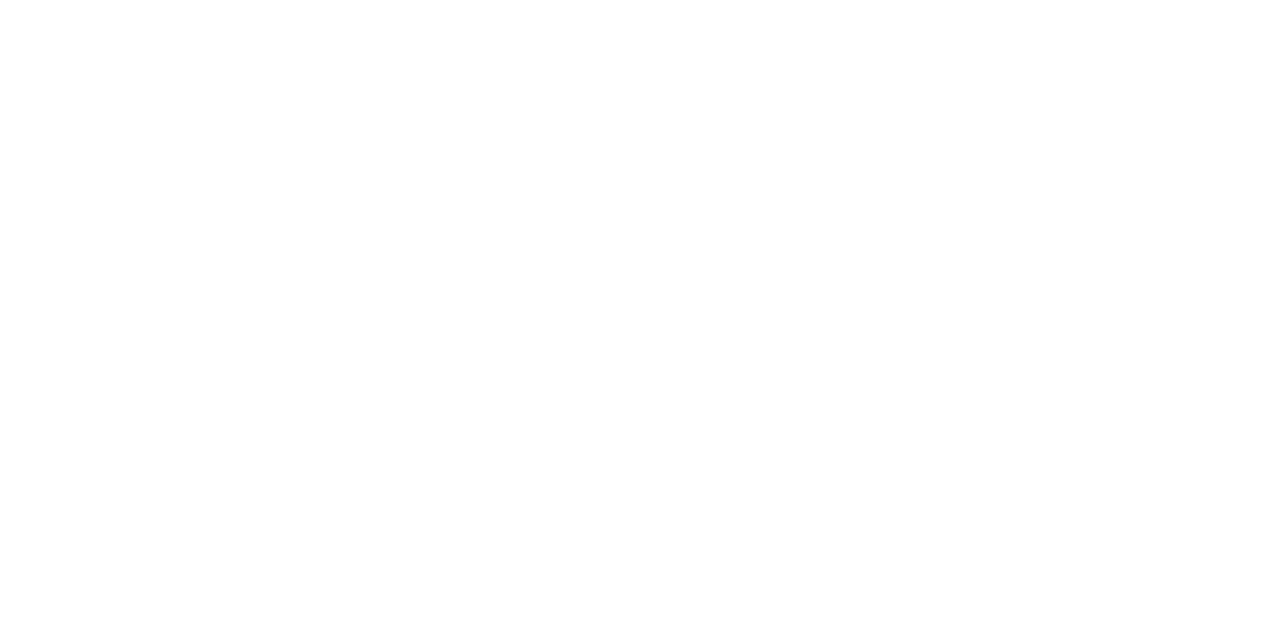
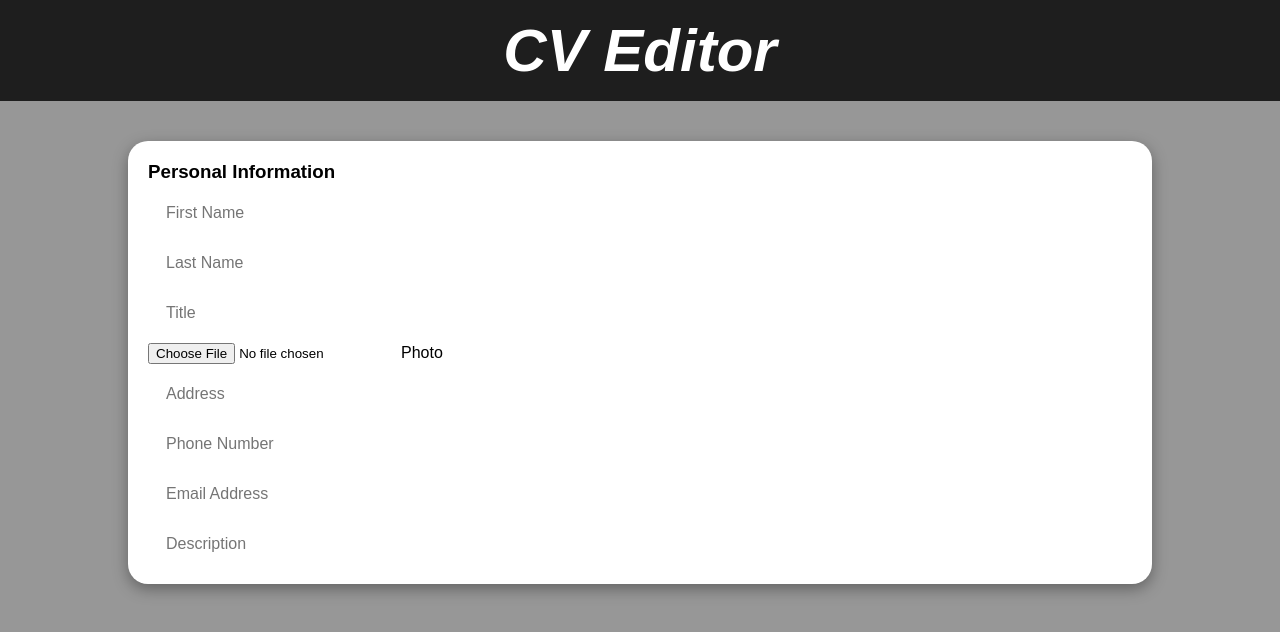
Before and after one commit to Jarrett0203/cv-project, a React (Create React App) app: page / in a window 1280 px wide. Shown: the top 632 px of the page. Built offline with nearby package versions, Linux system fonts and the light colour scheme.

Commit message:
finished personal info

```diff
--- a/public/index.html
+++ b/public/index.html
@@ -2,14 +2,14 @@
 <html lang="en">
   <head>
     <meta charset="utf-8" />
-    <link rel="icon" href="%PUBLIC_URL%/favicon.ico" />
+    <link rel="icon" href="%PUBLIC_URL%/icon.png" />
     <meta name="viewport" content="width=device-width, initial-scale=1" />
     <meta name="theme-color" content="#000000" />
     <meta
       name="description"
       content="Web site created using create-react-app"
     />
-    <link rel="apple-touch-icon" href="%PUBLIC_URL%/logo192.png" />
+    <link rel="apple-touch-icon" href="%PUBLIC_URL%/icon.png" />
     <!--
       manifest.json provides metadata used when your web app is installed on a
       user's mobile device or desktop. See https://developers.google.com/web/fundamentals/web-app-manifest/
@@ -24,7 +24,7 @@
       work correctly both with client-side routing and a non-root public URL.
       Learn how to configure a non-root public URL by running `npm run build`.
     -->
-    <title>React App</title>
+    <title>CV Editor</title>
   </head>
   <body>
     <noscript>You need to enable JavaScript to run this app.</noscript>
--- a/src/App.js
+++ b/src/App.js
@@ -1,7 +1,12 @@
+import "./styles/App.css";
+import Header from "./components/Header";
+import Input from "./components/Input";
 
 function App() {
   return (
     <div className="App">
+      <Header />
+      <Input />
     </div>
   );
 }
--- /dev/null
+++ b/src/components/Header.js
@@ -0,0 +1,12 @@
+import React from "react";
+import "./../styles/Header.css";
+
+const Header = () => {
+  return (
+    <header className="cvHeader">
+      <h1>CV Editor</h1>
+    </header>
+  );
+};
+
+export default Header;
--- /dev/null
+++ b/src/components/Input.js
@@ -0,0 +1,13 @@
+import React from "react";
+import "./../styles/Input.css";
+import PersonalInfo from "./PersonalInfo";
+
+const Input = () => {
+  return (
+    <form action="POST" className="inputDetails">
+      <PersonalInfo />
+    </form>
+  );
+};
+
+export default Input;
--- /dev/null
+++ b/src/components/PersonalInfo.js
@@ -0,0 +1,23 @@
+import React from "react";
+import "./../styles/PersonalInfo.css";
+
+const PersonalInfo = () => {
+    return (
+        <div className="personalInfo">
+            <h3>Personal Information</h3>
+            <input type="text" className="firstName" placeholder="First Name" />
+            <input type="text" className="lastName" placeholder="Last Name"/>
+            <input type="text" className="title" placeholder="Title" />
+            <label>
+                <input type="file" name="Photo" id="photoInput" accept=".png, .jpg, .jpeg" />
+                Photo
+            </label>
+            <input type="text" className="address" placeholder="Address" />
+            <input type="tel" className="number" placeholder="Phone Number" pattern="[0-9]{8}"/>
+            <input type="text" className="email" placeholder="Email Address" />
+            <input type="text" className="description" placeholder="Description"/>
+        </div>
+    )
+}
+
+export default PersonalInfo
--- /dev/null
+++ b/src/styles/App.css
@@ -0,0 +1,19 @@
+*,
+*::after,
+*::before {
+  margin: 0;
+  padding: 0;
+  box-sizing: border-box;
+}
+
+:root {
+  --darker: rgba(0, 0, 0, 0.8);
+  --grey: rgba(83, 82, 82, 0.6);
+  --white: rgba(255, 255, 255, 1);
+}
+
+body {
+  font-size: 16px;
+  font-family: Arial, Helvetica, sans-serif;
+  background: var(--grey);
+}
--- /dev/null
+++ b/src/styles/Header.css
@@ -0,0 +1,13 @@
+@import "App.css";
+
+.cvHeader {
+  display: flex;
+  font-size: 30px;
+  width: 100%;
+  align-items: center;
+  justify-content: center;
+  padding: 1rem;
+  background: var(--darker);
+  color: white;
+  font-style: italic;
+}
--- /dev/null
+++ b/src/styles/Input.css
@@ -0,0 +1,15 @@
+@import "App.css";
+
+.inputDetails {
+  display: flex;
+  flex-direction: column;
+  width: 80vw;
+  margin: 5vh auto;
+  background: var(--white);
+  border-radius: 20px;
+  gap: 50px;
+  padding: 20px;
+  box-shadow: rgb(0 0 0 / 35%) 0px 5px 15px;
+  -webkit-box-shadow: rgb(0 0 0 / 35%) 0px 5px 15px;
+  -moz-box-shadow: rgb(0 0 0 / 35%) 0px 5px 15px
+}
--- /dev/null
+++ b/src/styles/PersonalInfo.css
@@ -0,0 +1,17 @@
+@import "App.css";
+
+.personalInfo {
+  display: flex;
+  flex-direction: column;
+  gap: 10px;
+}
+
+input[type="text"],
+input[type="tel"] {
+  height: 2.5em;
+  padding: 0.5rem;
+  font-size: 16px;
+  text-indent: 10px;
+  border-radius: 10px;
+  border: none;
+}
```
Also changed, not shown: public/icon.png (added).
